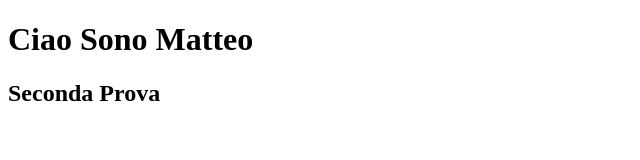
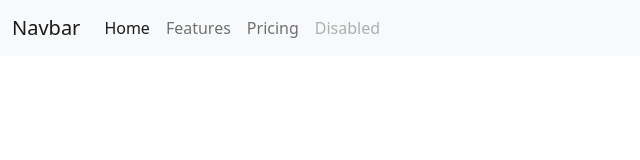
Before and after one commit to Infratron/P01, a plain HTML site: page index.html in a window 1280 px wide. Shown: the whole page, without its empty margins (0-640 px from the left). Drawn offline with nearby package versions, Linux system fonts and the light colour scheme.

Commit message:
Prima Prova Di Navbar

```diff
--- a/index.html
+++ b/index.html
@@ -1,13 +1,39 @@
-<!DOCTYPE html>
+<!doctype html>
 <html lang="en">
-<head>
-    <meta charset="UTF-8">
-    <meta http-equiv="X-UA-Compatible" content="IE=edge">
-    <meta name="viewport" content="width=<device-width>, initial-scale=1.0">
-    <title>Document</title>
-</head>
-<body>
-    <h1>Ciao Sono Matteo</h1>
-    <h2>Seconda Prova</h2>
-</body>
+  <head>
+    <meta charset="utf-8">
+    <meta name="viewport" content="width=device-width, initial-scale=1">
+    <title>pagina Prova</title>
+    <link href="https://cdn.jsdelivr.net/npm/bootstrap@5.2.3/dist/css/bootstrap.min.css" rel="stylesheet" integrity="sha384-rbsA2VBKQhggwzxH7pPCaAqO46MgnOM80zW1RWuH61DGLwZJEdK2Kadq2F9CUG65" crossorigin="anonymous">
+  </head>
+  <body>
+    <nav class="navbar navbar-expand-lg bg-light">
+        <div class="container-fluid">
+          <a class="navbar-brand" href="#">Navbar</a>
+          <button class="navbar-toggler" type="button" data-bs-toggle="collapse" data-bs-target="#navbarNav" aria-controls="navbarNav" aria-expanded="false" aria-label="Toggle navigation">
+            <span class="navbar-toggler-icon"></span>
+          </button>
+          <div class="collapse navbar-collapse" id="navbarNav">
+            <ul class="navbar-nav">
+              <li class="nav-item">
+                <a class="nav-link active" aria-current="page" href="#">Home</a>
+              </li>
+              <li class="nav-item">
+                <a class="nav-link" href="#">Features</a>
+              </li>
+              <li class="nav-item">
+                <a class="nav-link" href="#">Pricing</a>
+              </li>
+              <li class="nav-item">
+                <a class="nav-link disabled">Disabled</a>
+              </li>
+            </ul>
+          </div>
+        </div>
+      </nav>
+
+
+
+    <script src="https://cdn.jsdelivr.net/npm/bootstrap@5.2.3/dist/js/bootstrap.bundle.min.js" integrity="sha384-kenU1KFdBIe4zVF0s0G1M5b4hcpxyD9F7jL+jjXkk+Q2h455rYXK/7HAuoJl+0I4" crossorigin="anonymous"></script>
+  </body>
 </html>
--- a/syle.css
+++ b/syle.css
@@ -0,0 +1,4 @@
+.testo-centro {
+    text-align: center;
+    align-items: center;
+}
```
